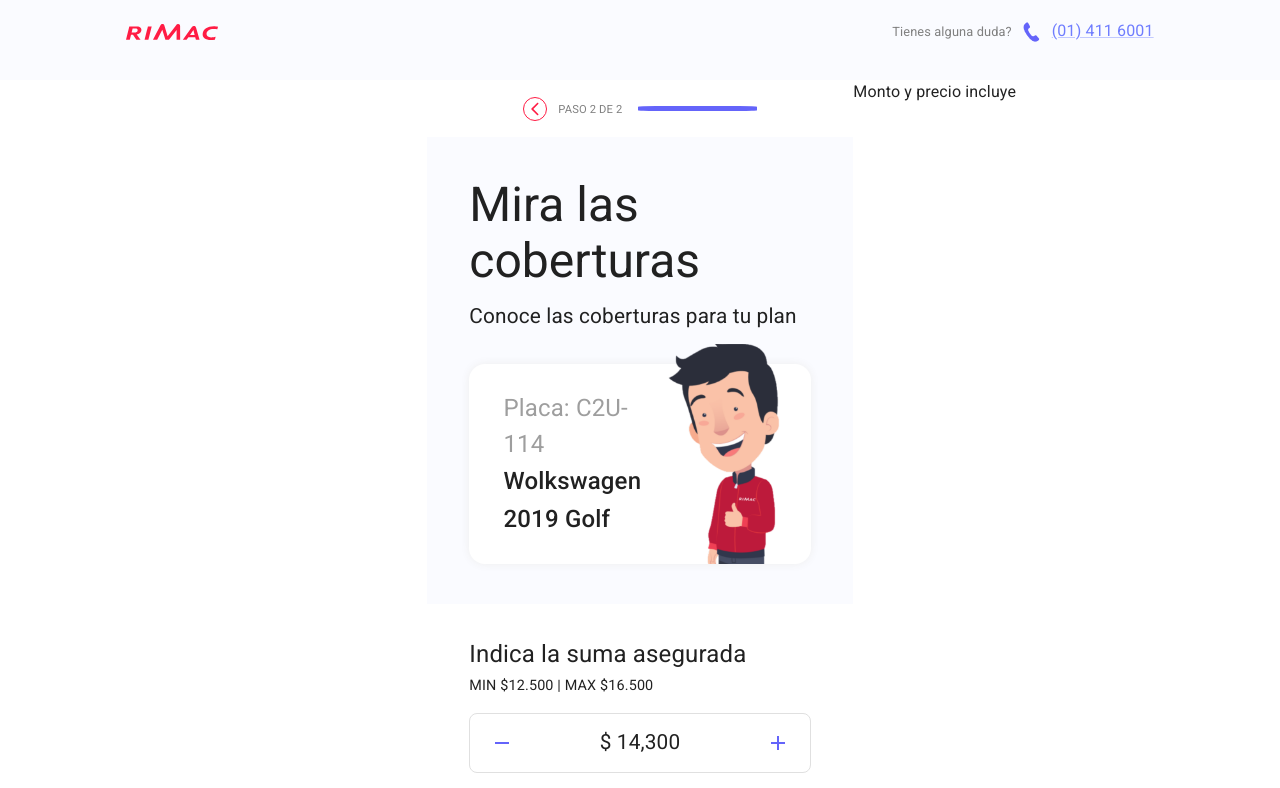
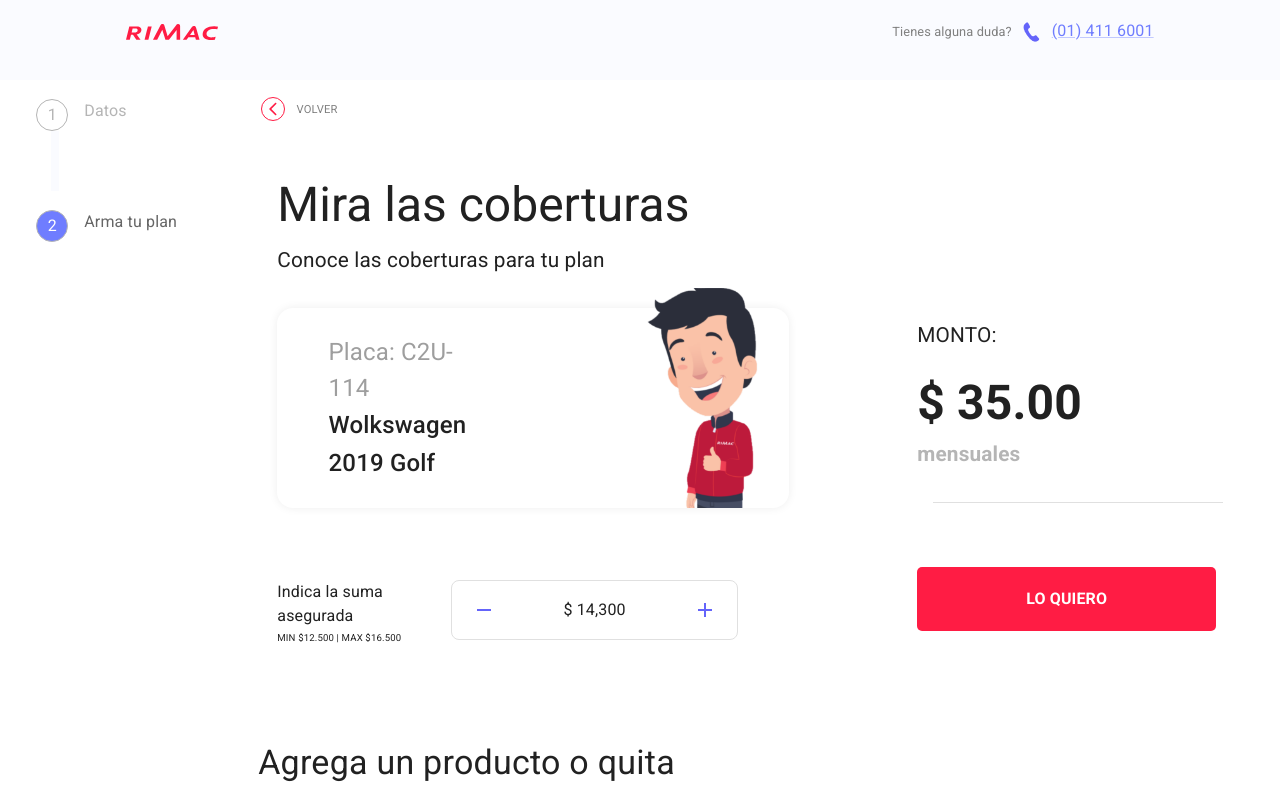
Before and after one commit to sazukeR/seguro-vehicular, a React (Vite) app: page / in a window 1280 px wide. Shown: the top 788 px of the page. Built offline with nearby package versions, Linux system fonts and the light colour scheme.

Commit message:
Add responsivity to QuotePage

```diff
--- a/src/App.css
+++ b/src/App.css
@@ -7,35 +7,39 @@
 
 input[type=checkbox] {
   height: 0;
+  visibility: hidden;
   width: 0;
-  visibility: hidden;
 }
 
 label {
+  background: grey;
+  border-radius: 50px; /* Reducido a la mitad */
   cursor: pointer;
+  display: block;
+  height: 50px; /* Reducido a la mitad */
+  position: relative;
   text-indent: -9999px;
   width: 100px; /* Reducido a la mitad */
-  height: 50px; /* Reducido a la mitad */
-  background: grey;
-  display: block;
-  border-radius: 50px; /* Reducido a la mitad */
-  position: relative;
 }
 
 label:after {
+  background: #fff;
+  border-radius: 45px; /* Reducido a la mitad */
   content: '';
+  height: 45px; /* Reducido a la mitad */
+  left: 2.5px; /* Reducido a la mitad */
   position: absolute;
   top: 2.5px; /* Reducido a la mitad */
-  left: 2.5px; /* Reducido a la mitad */
+  transition: 0.3s;
   width: 45px; /* Reducido a la mitad */
-  height: 45px; /* Reducido a la mitad */
-  background: #fff;
-  border-radius: 45px; /* Reducido a la mitad */
-  transition: 0.3s;
 }
 
 input:checked + label {
   background: #bada55;
+}
+
+label:active:after {
+  width: 65px; /* Reducido a la mitad */
 }
 
 input:checked + label:after {
@@ -43,6 +47,22 @@
   transform: translateX(-100%);
 }
 
-label:active:after {
-  width: 65px; /* Reducido a la mitad */
+.my-button {
+  background-color: #FF1C44;
+  border: none;
+  border-radius: 5px;
+  color: #FFFFFF;
+  cursor: pointer;
+  font-size: 1rem;
+  font-weight: bold;
+  max-width: 400px;
+  padding: 20px 20px;
+  width: 70%;
 }
+
+
+@media screen and (min-width: 900px) {
+  .my-button {
+    padding: 20px 0;
+  }
+}
--- a/src/layouts/HeadLayout.jsx
+++ b/src/layouts/HeadLayout.jsx
@@ -1,11 +1,23 @@
-
-import { Grid, Link, IconButton, Typography, Toolbar, Box, AppBar  } from "@mui/material";
+import {
+ Grid,
+ Link,
+ IconButton,
+ Typography,
+ Toolbar,
+ Box,
+ AppBar,
+} from "@mui/material";
 
 export const HeadLayout = ({ children }) => {
  return (
   <>
    <Box
-    sx={{ flexGrow: 1, m: "auto", bgcolor: "#FAFBFF", maxWidth: "1400px" }}
+    sx={{
+     flexGrow: 1,
+     m: "auto",
+     bgcolor: "#FAFBFF",
+     /*  maxWidth: "1400px", */
+    }}
     height='10vh'
    >
     <AppBar
@@ -60,7 +72,6 @@
      </Toolbar>
     </AppBar>
    </Box>
-
    {children}
   </>
  );
--- a/src/pages/QuotePage.jsx
+++ b/src/pages/QuotePage.jsx
@@ -6,9 +6,7 @@
  IconButton,
  Box,
  Typography,
- Accordion,
- AccordionSummary,
- AccordionDetails,
+ Divider,
 } from "@mui/material";
 import ArrowBackIosNewRoundedIcon from "@mui/icons-material/ArrowBackIosNewRounded";
 
@@ -20,23 +18,84 @@
 export const QuotePage = () => {
  const theme = useTheme();
 
- /*  const handleClickBotonUno = (event) => {
-  event.stopPropagation();
- }; */
-
  return (
   <>
+   <Box>
     <Grid container>
-    <Grid item xs={12} md={4}></Grid>
-    <Grid item xs={12} md={4}>
+     <Grid item xs={12} md={2}>
+      <Box
+       sx={{ display: { xs: "none", md: "flex" }, flexDirection: "column" }}
+      >
+       <Box
+        sx={{ display: "flex", justifyContent: "start", ml: "17%", mt: "9%" }}
+       >
+        <Box
+         sx={{
+          width: "2rem",
+          height: "2rem",
+          border: "0.5px solid #B5B5B5",
+          borderRadius: "50%",
+          display: "flex",
+          justifyContent: "center",
+          alignItems: "center",
+          color: "#B5B5B5",
+         }}
+        >
+         1
+        </Box>
+        <Typography
+         sx={{ ml: "1rem", color: "#B5B5B5" }}
+         variant='span'
+         component='span'
+        >
+         Datos
+        </Typography>
+       </Box>
+       <Box
+        sx={{
+         width: "0.1px",
+         height: "60px",
+         border: "4px solid #FAFBFF",
+         ml: "24%",
+        }}
+       ></Box>
+       <Box
+        sx={{ display: "flex", justifyContent: "start", ml: "17%", mt: "9%" }}
+       >
+        <Box
+         sx={{
+          width: "2rem",
+          height: "2rem",
+          border: "0.5px solid #B5B5B5",
+          borderRadius: "50%",
+          display: "flex",
+          justifyContent: "center",
+          alignItems: "center",
+          color: "#FFFFFF",
+          backgroundColor: "#6F7DFF",
+         }}
+        >
+         2
+        </Box>
+        <Typography
+         sx={{ ml: "1rem", color: "#666666" }}
+         variant='span'
+         component='span'
+        >
+         Arma tu plan
+        </Typography>
+       </Box>
+      </Box>
+     </Grid>
+     <Grid item xs={12} md={6}>
       <Box
        sx={{
         display: "flex",
-       justifyContent: "center",
+        justifyContent: { xs: "center", md: "flex-start" },
         padding: "1rem",
        }}
       >
-      <Box>
+       <Box sx={{ ml: { md: "2rem" } }}>
         <IconButton
          sx={{
           border: "1px solid",
@@ -52,17 +111,35 @@
           }}
          />
         </IconButton>
+        <Typography
+         variant='a'
+         component='a'
+         sx={{
+          ml: "0.7rem",
+          fontSize: "0.7rem",
+          color: "#808080",
+          display: { xs: "none", md: "inline" },
+         }}
+        >
+         VOLVER
+        </Typography>
 
         <Typography
          variant='a'
          component='a'
-        sx={{ ml: "0.7rem", fontSize: "0.7rem", color: "#808080" }}
+         sx={{
+          ml: "0.7rem",
+          fontSize: "0.7rem",
+          color: "#808080",
+          display: { xs: "inline", md: "none" },
+         }}
         >
          PASO 2 DE 2
         </Typography>
        </Box>
        <Box
         sx={{
+         display: { xs: "flex", md: "none" },
          width: "30%",
          maxWidth: "150px",
          backgroundColor: "#6464FA",
@@ -78,14 +155,19 @@
         display: "flex",
         justifyContent: "center",
         alignItems: "center",
-       backgroundColor: theme.palette.secondary.main,
+        backgroundColor: { xs: theme.palette.secondary.main, md: "#FFFFFF" },
        }}
       >
        <Box sx={{ width: "80%", my: "2.5rem" }}>
         <Typography variant='h3' component='h3' mb={1.5}>
          Mira las coberturas
         </Typography>
-       <Typography variant='p' component='p' mb={4} sx={{ fontSize: "1.3rem" }}>
+        <Typography
+         variant='p'
+         component='p'
+         mb={4}
+         sx={{ fontSize: "1.3rem" }}
+        >
          Conoce las coberturas para tu plan
         </Typography>
 
@@ -149,19 +231,27 @@
         my: "2rem",
        }}
       >
-      <Box sx={{ width: "80%" }}>
+       <Box
+        sx={{
+         width: "80%",
+
+         display: "flex",
+         flexDirection: { xs: "column", md: "row" },
+         justifyContent: { md: "space-evenly" },
+        }}
+       >
         <Box>
          <Typography
           variant='p'
           component='p'
-         sx={{ fontSize: { xs: "1.1rem", sm: "1.5rem" }, mb: "0.2rem" }}
+          sx={{ fontSize: { xs: "1.7rem", md: "1rem" }, mb: "0.2rem" }}
          >
           Indica la suma asegurada
          </Typography>
          <Typography
           variant='p'
           component='p'
-         sx={{ fontSize: { xs: "0.9rem", sm: "0.9rem" }, mb: "1rem" }}
+          sx={{ fontSize: { xs: "1rem", md: "0.6rem" }, mb: "1rem" }}
          >
           MIN $12.500 | MAX $16.500
          </Typography>
@@ -173,18 +263,20 @@
           flexDirection: "row",
           justifyContent: "space-between",
           alignItems: "center",
-         width: "100%",
+          width: { xs: "100%", md: "60%" },
           height: "60px",
           border: "1px solid #E0E0E0",
           borderRadius: "0.5rem",
-         maxWidth: "700px",
+          maxWidth: { xs: "700px", md: "400px" },
+          minWidth: "204px",
+          mr: { md: "10%" },
          }}
         >
          <Button sx={{ height: "100%" }}>
           <RemoveIcon sx={{ color: "#6464FA" }} />
          </Button>
 
-        <Box sx={{ fontSize: "1.3rem" }}>$ 14,300</Box>
+         <Box sx={{ fontSize: { xs: "1.3rem", md: "1rem" } }}>$ 14,300</Box>
 
          <Button sx={{ height: "100%" }}>
           <AddIcon sx={{ color: "#6464FA" }} />
@@ -266,16 +358,120 @@
          }
          image={"src/assets/choque.svg"}
         />
+        <Acordion
+         id={3}
+         initialState={false}
+         title={"Atropello en la vía Evitamiento"}
+         description={
+          "He salido de casa a las cuatro menos cinco para ir a la academia de ingles de mi pueblo (Sant Cugat, al lado de Barcelona) con mi bici, na llego a la academia que está en el centro del pueblo en una plaza medio-grande y dejo donde siempre la bici atada con una pitón a un sitio de esos de poner las bicis y mucho más."
+         }
+         image={"src/assets/atropello.svg"}
+        />
        </Box>
-
-      <Box>Precio: $ 35.00</Box>
-      <Button>Lo quiero</Button>
       </Box>
      </Grid>
      <Grid item xs={12} md={4}>
-     Monto y precio incluye
+      <Box
+       sx={{
+        display: "flex",
+        flexDirection: { xs: "row", md: "column" },
+        width: "100%",
+        mt: { xs: "2rem", md: "15rem" },
+        mb: "3rem",
+        alignItems: "center",
+       }}
+      >
+       <Box
+        sx={{
+         width: { xs: "40%", md: "100%" },
+         display: "flex",
+         flexDirection: "column",
+         alignSelf: { md: "start" },
+         pl: { xs: "10%", md: "15%" },
+         mb: { md: "4rem" },
+        }}
+       >
+        <Typography
+         variant='p'
+         component='p'
+         sx={{
+          display: { xs: "none", md: "flex" },
+          mb: "1rem",
+          fontSize: "1.3rem",
+         }}
+        >
+         MONTO:
+        </Typography>
+        <Typography
+         variant='p'
+         component='p'
+         sx={{
+          fontSize: { xs: "1.2rem", md: "3rem" },
+          fontWeight: "bold",
+         }}
+        >
+         $ 35.00
+        </Typography>
+        <Typography
+         variant='p'
+         component='p'
+         sx={{
+          fontSize: "1.3rem",
+          fontWeight: "bold",
+          display: { xs: "flex", md: "none" },
+         }}
+        >
+         MENSUAL
+        </Typography>
+        <Typography
+         variant='p'
+         component='p'
+         sx={{
+          fontSize: "1.3rem",
+          fontWeight: "bold",
+          display: { xs: "none", md: "flex" },
+          color: "#B5B5B5",
+         }}
+        >
+         mensuales
+        </Typography>
+        <Divider
+         variant='middle'
+         sx={{
+          display: { xs: "none", md: "flex" },
+          mt: "2rem",
+          width: "80%",
+          pr: "3%",
+         }}
+        />
+       </Box>
+
+       <Box
+        sx={{
+         width: "100%",
+         display: "flex",
+         justifyContent: "center",
+        }}
+       >
+        <button className='my-button'>
+         <Typography sx={{ fontSize: "1.5rem", display: { md: "none" } }}>
+          lo quiero
+         </Typography>
+         <Typography
+          sx={{
+           fontSize: "1rem",
+           fontWeight: "bold",
+           display: { xs: "none", md: "inline" },
+          }}
+         >
+          LO QUIERO
+         </Typography>
+        </button>
+       </Box>
+      </Box>
      </Grid>
     </Grid>
+   </Box>
   </>
  );
 };
```
Also changed, not shown: src/components/Acordion.jsx (+32 -7 lines). Lines whose indentation alone changed are shown as unchanged.
